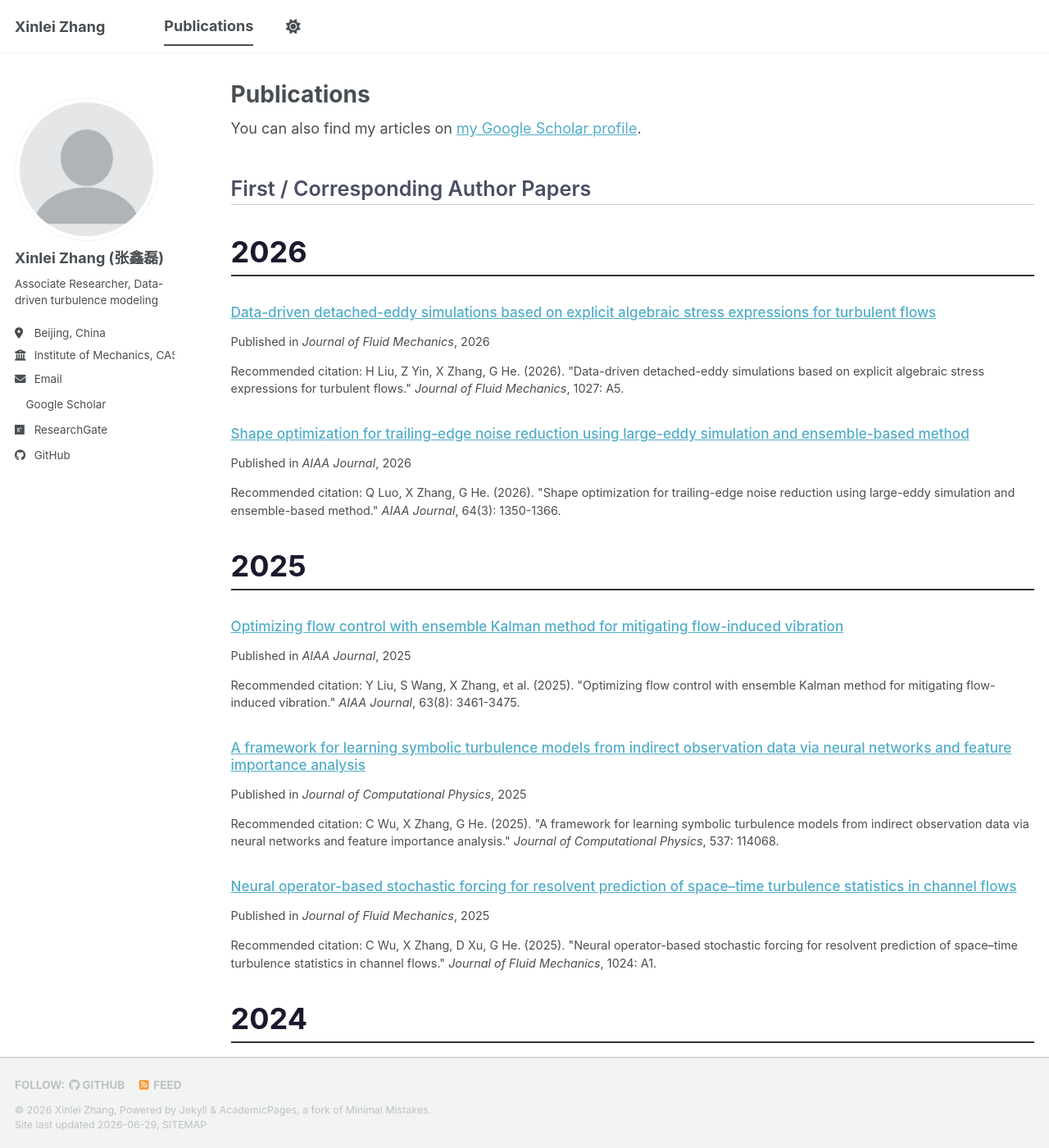
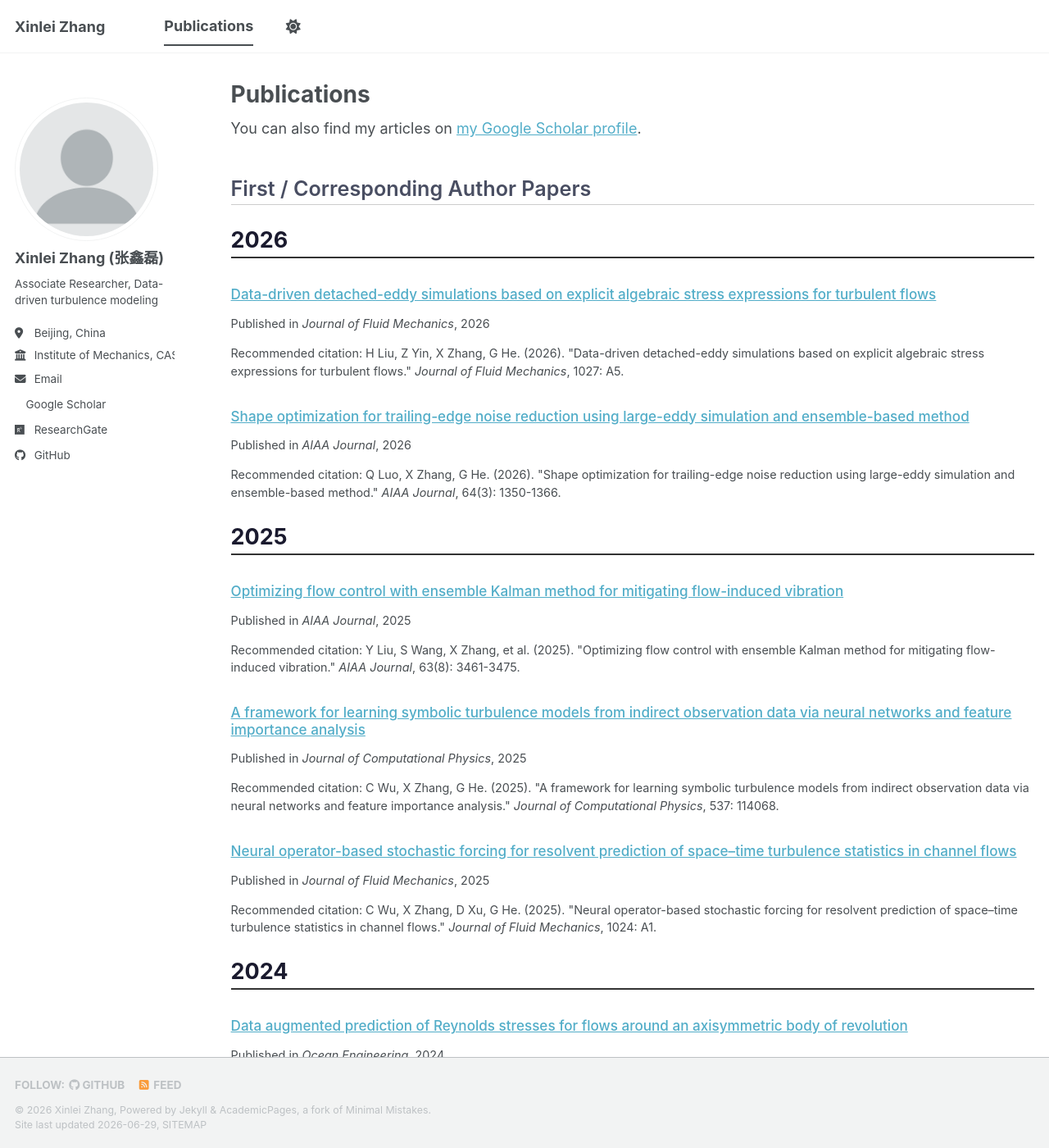
Before and after one commit to XinleiZhang/home, a Jekyll site: the page built from _pages/publications.html, in a window 1280 px wide and 1400 px high. Shown: the whole window at 82% size. Built offline with Jekyll 4.4.1, drawn with Linux system fonts in a browser that asks for light colours; a style sheet for code colours, icons or effects is not loaded.

Commit message:
Reduce year header font size from 2rem to 1.5rem

```diff
--- a/_sass/_custom.scss
+++ b/_sass/_custom.scss
@@ -1,13 +1,13 @@
 /* Custom publications page styling */
 
-/* Year headers - large and prominent */
+/* Year headers - prominent but not too large */
 .publications-year-header {
-  font-size: 2rem !important;
+  font-size: 1.5rem !important;
   font-weight: 700 !important;
   color: #1a1a2e !important;
-  margin-top: 2rem !important;
-  margin-bottom: 0.8rem !important;
-  padding-bottom: 0.3rem !important;
+  margin-top: 1.5rem !important;
+  margin-bottom: 0.6rem !important;
+  padding-bottom: 0.2rem !important;
   border-bottom: 2px solid #333 !important;
 }
 
```
